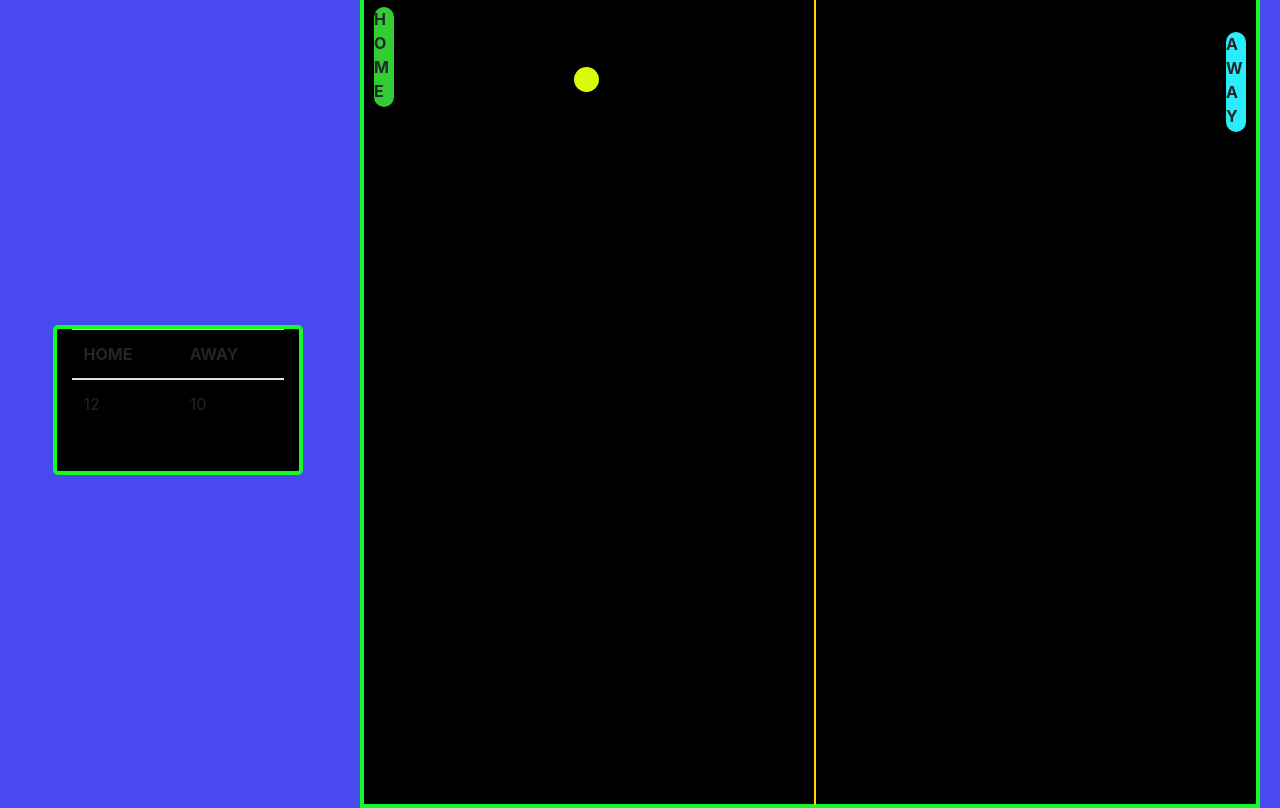
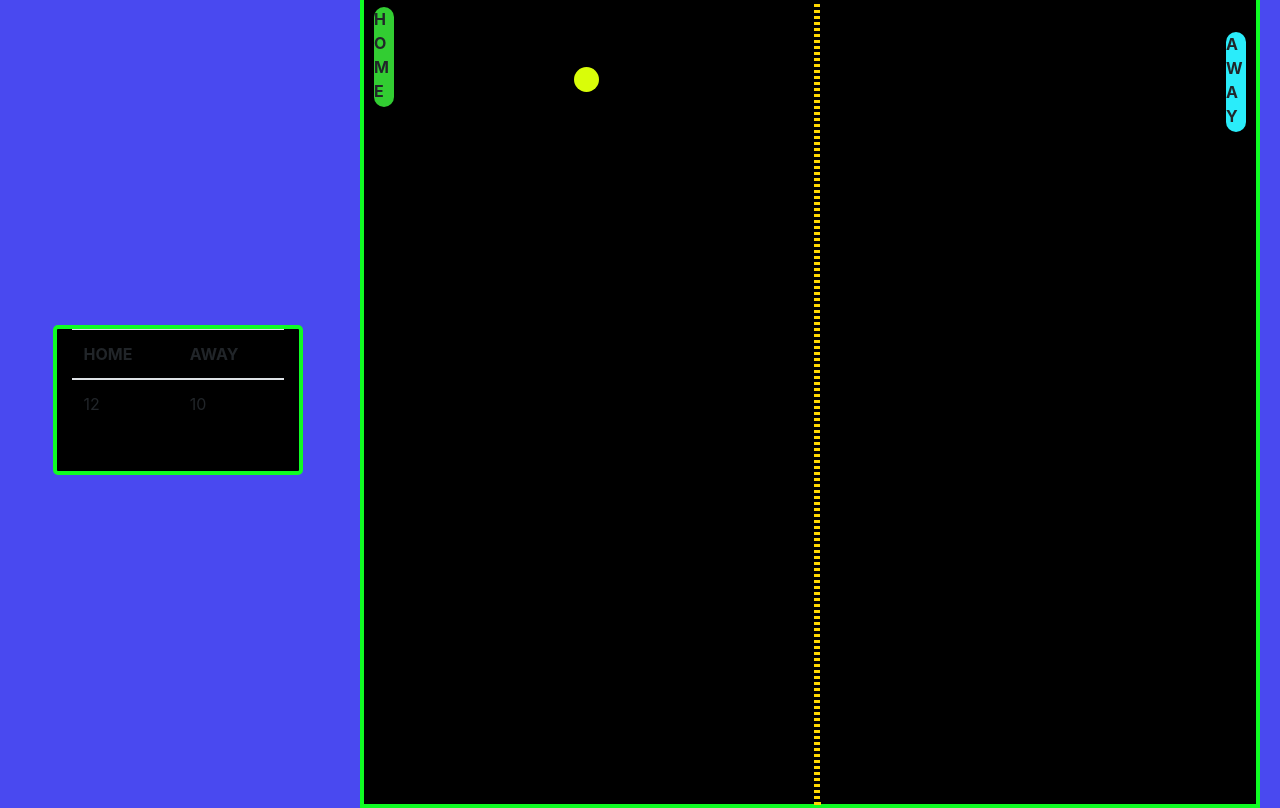
Before and after one commit to Acstebbins7/PONGING, a plain HTML site: page index.html in a window 1280 px wide. Drawn offline with nearby package versions, Linux system fonts and the light colour scheme.

Commit message:
two steps forward, one step backwards..

```diff
--- a/styles.css
+++ b/styles.css
@@ -90,10 +90,12 @@ body {
   margin-bottom: 0px;
   margin-left: 450px;
   color: gold;
-  border: 1px solid gold;
+  border: 3px dotted gold;
   width: 2px;
   height: 808px;
   font-weight: bolder;
   word-wrap: break-word;
   white-space: pre-wrap;
 }
+
+/* $$$$$$$$$$$$$$$$$$$$$$$$$$$$$$$$ */
```
Also changed, not shown: index.html (+1 -0 lines).
